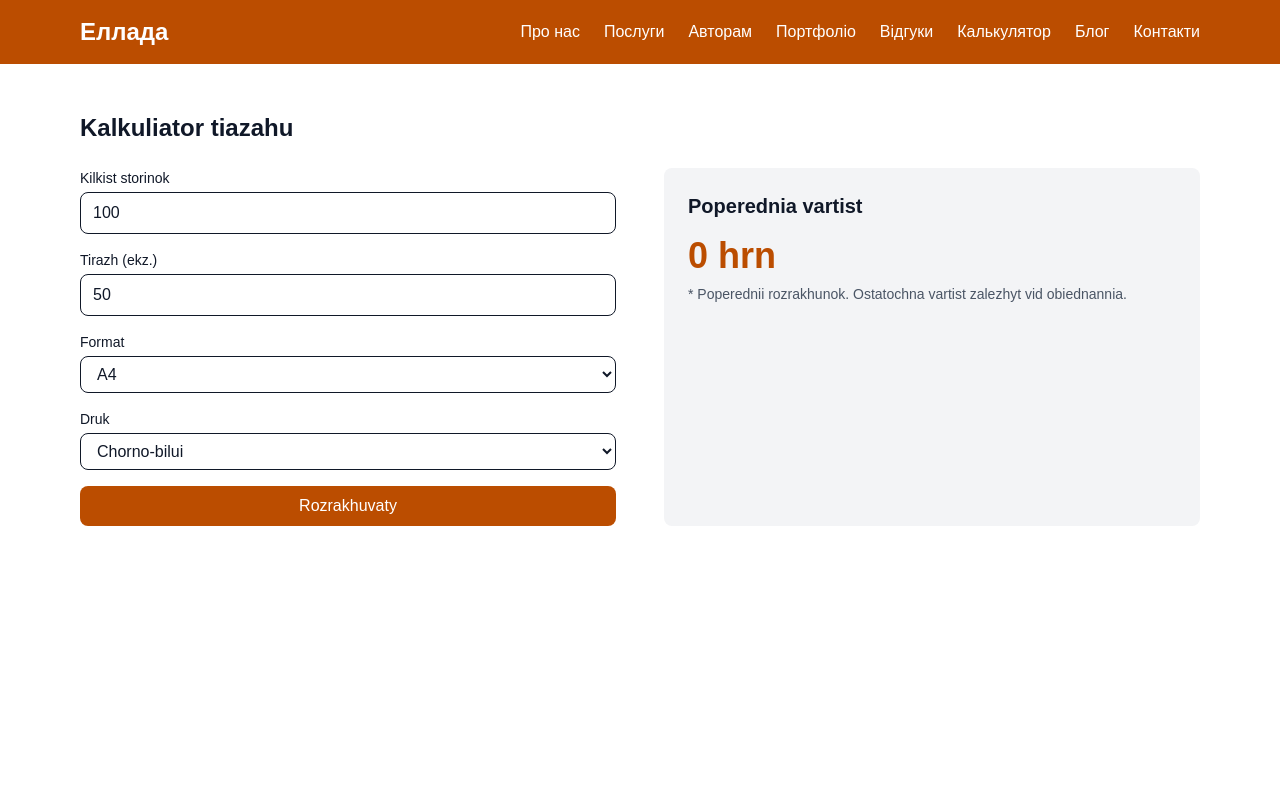
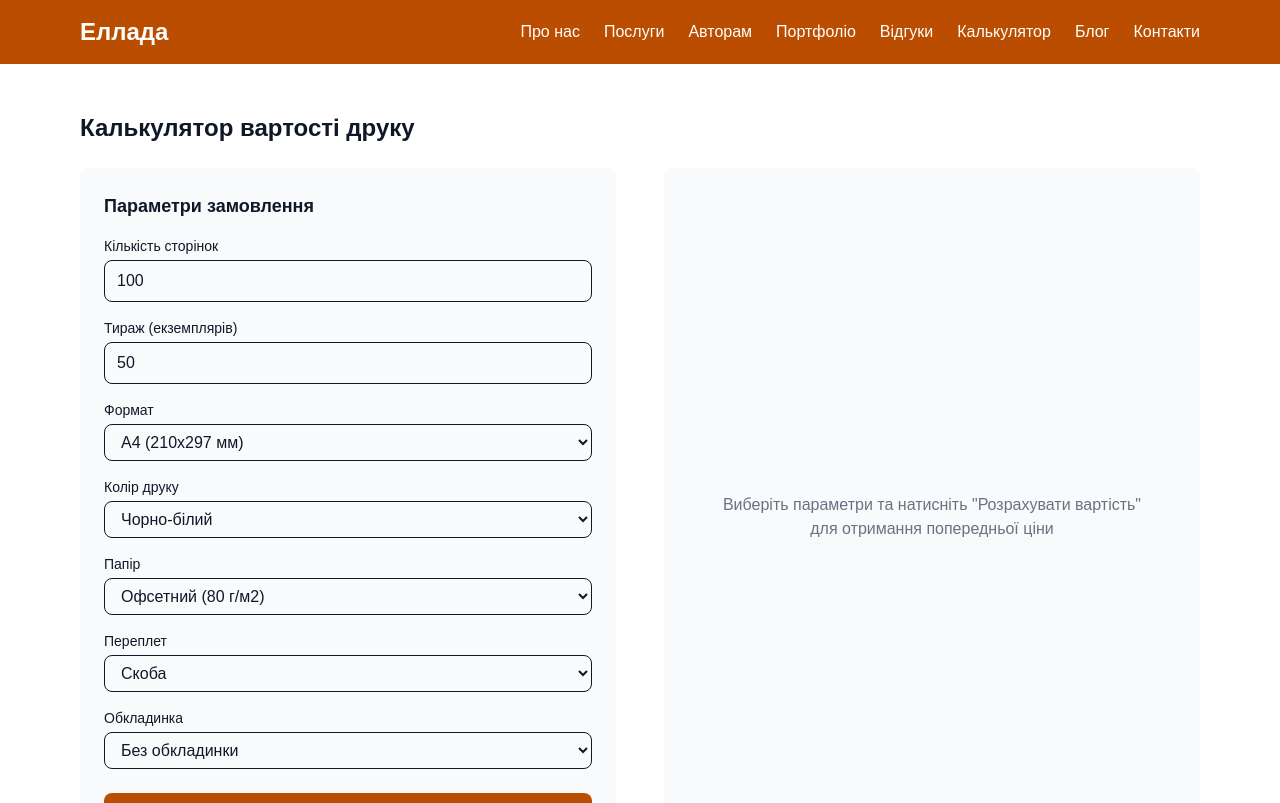
Before and after one commit to olgalambert24-dev/ellada-sumy, a Next.js app: page /kalkulyator in a window 1280 px wide. Shown: the top 803 px of the page. Built offline with nearby package versions, Linux system fonts and the light colour scheme.

Commit message:
Kalkuliator perevedeno na ukraiinsku movu

```diff
--- a/app/kalkulyator/page.tsx
+++ b/app/kalkulyator/page.tsx
@@ -7,83 +7,260 @@ export default function KalkulyatorPage() {
     pages: 100,
     copies: 50,
     format: 'a4',
-    color: 'bw'
+    color: 'bw',
+    paper: 'offset',
+    binding: 'staple',
+    cover: 'none'
   });
   const [price, setPrice] = useState(0);
+  const [showDetails, setShowDetails] = useState(false);
 
   const calculatePrice = () => {
-    const basePrice = params.color === 'bw' ? 2 : 8; // грн за страницу
-    const formatMultiplier = params.format === 'a5' ? 0.7 : params.format === 'a3' ? 1.5 : 1;
-    const total = params.pages * params.copies * basePrice * formatMultiplier;
-    setPrice(Math.round(total));
+    const colorPrices = {
+      bw: 1.5,
+      color: 6
+    };
+
+    const formatMultipliers = {
+      a5: 0.6,
+      a4: 1,
+      a3: 1.8
+    };
+
+    const paperMultipliers = {
+      offset: 1,
+      coated: 1.3,
+      designer: 1.8
+    };
+
+    const bindingPrices = {
+      staple: 2,
+      glue: 8,
+      spiral: 12,
+      hardcover: 45
+    };
+
+    const coverPrices = {
+      none: 0,
+      simple: 5,
+      laminate: 12,
+      uv: 20
+    };
+
+    const pagePrice = colorPrices[params.color] * formatMultipliers[params.format] * paperMultipliers[params.paper];
+    const pagesTotal = params.pages * params.copies * pagePrice;
+    const bindingTotal = params.copies * bindingPrices[params.binding];
+    const coverTotal = params.copies * coverPrices[params.cover];
+
+    const overhead = (pagesTotal + bindingTotal + coverTotal) * 0.1;
+
+    const total = Math.round(pagesTotal + bindingTotal + coverTotal + overhead);
+
+    setPrice(total);
+    setShowDetails(true);
+  };
+
+  const formatLabels = {
+    a5: 'A5 (148x210 мм)',
+    a4: 'A4 (210x297 мм)',
+    a3: 'A3 (297x420 мм)'
+  };
+
+  const colorLabels = {
+    bw: 'Чорно-білий',
+    color: 'Кольоровий'
+  };
+
+  const paperLabels = {
+    offset: 'Офсетний (80 г/м2)',
+    coated: 'Мелований (130 г/м2)',
+    designer: 'Дизайнерський'
+  };
+
+  const bindingLabels = {
+    staple: 'Скоба',
+    glue: 'Термоплівка',
+    spiral: 'Пружина',
+    hardcover: 'Тверда палітурка'
+  };
+
+  const coverLabels = {
+    none: 'Без обкладинки',
+    simple: 'Паперова',
+    laminate: 'Ламінована',
+    uv: 'УФ-лак'
   };
 
   return (
     <main className="min-h-screen bg-white text-gray-900">
       <section className="max-w-6xl mx-auto px-4 py-12">
-        <h2 className="text-2xl font-semibold mb-6">Kalkuliator tiazahu</h2>
+        <h2 className="text-2xl font-semibold mb-6">Калькулятор вартості друку</h2>
 
         <div className="grid md:grid-cols-2 gap-12">
+          <div className="space-y-6">
+            <div className="bg-gray-50 p-6 rounded-lg">
+              <h3 className="text-lg font-semibold mb-4">Параметри замовлення</h3>
+
               <div className="space-y-4">
                 <div>
-              <label className="block text-sm font-medium mb-1">Kilkist storinok</label>
+                  <label className="block text-sm font-medium mb-1">Кількість сторінок</label>
                   <input
                     type="number"
                     value={params.pages}
-                onChange={(e) => setParams({...params, pages: Number(e.target.value)})}
+                    onChange={(e) => setParams({...params, pages: Math.max(1, Number(e.target.value))})}
                     className="w-full px-3 py-2 border rounded-lg"
                     min="1"
+                    max="1000"
                   />
                 </div>
 
                 <div>
-              <label className="block text-sm font-medium mb-1">Tirazh (ekz.)</label>
+                  <label className="block text-sm font-medium mb-1">Тираж (екземплярів)</label>
                   <input
                     type="number"
                     value={params.copies}
-                onChange={(e) => setParams({...params, copies: Number(e.target.value)})}
+                    onChange={(e) => setParams({...params, copies: Math.max(1, Number(e.target.value))})}
                     className="w-full px-3 py-2 border rounded-lg"
                     min="1"
+                    max="10000"
                   />
                 </div>
 
                 <div>
-              <label className="block text-sm font-medium mb-1">Format</label>
+                  <label className="block text-sm font-medium mb-1">Формат</label>
                   <select
                     value={params.format}
                     onChange={(e) => setParams({...params, format: e.target.value})}
                     className="w-full px-3 py-2 border rounded-lg"
                   >
-                <option value="a5">A5</option>
-                <option value="a4">A4</option>
-                <option value="a3">A3</option>
+                    {Object.entries(formatLabels).map(([key, label]) => (
+                      <option key={key} value={key}>{label}</option>
+                    ))}
                   </select>
                 </div>
 
                 <div>
-              <label className="block text-sm font-medium mb-1">Druk</label>
+                  <label className="block text-sm font-medium mb-1">Колір друку</label>
                   <select
                     value={params.color}
                     onChange={(e) => setParams({...params, color: e.target.value})}
                     className="w-full px-3 py-2 border rounded-lg"
                   >
-                <option value="bw">Chorno-bilui</option>
-                <option value="color">Kolorovui</option>
+                    {Object.entries(colorLabels).map(([key, label]) => (
+                      <option key={key} value={key}>{label}</option>
+                    ))}
                   </select>
+                </div>
+
+                <div>
+                  <label className="block text-sm font-medium mb-1">Папір</label>
+                  <select
+                    value={params.paper}
+                    onChange={(e) => setParams({...params, paper: e.target.value})}
+                    className="w-full px-3 py-2 border rounded-lg"
+                  >
+                    {Object.entries(paperLabels).map(([key, label]) => (
+                      <option key={key} value={key}>{label}</option>
+                    ))}
+                  </select>
+                </div>
+
+                <div>
+                  <label className="block text-sm font-medium mb-1">Переплет</label>
+                  <select
+                    value={params.binding}
+                    onChange={(e) => setParams({...params, binding: e.target.value})}
+                    className="w-full px-3 py-2 border rounded-lg"
+                  >
+                    {Object.entries(bindingLabels).map(([key, label]) => (
+                      <option key={key} value={key}>{label}</option>
+                    ))}
+                  </select>
+                </div>
+
+                <div>
+                  <label className="block text-sm font-medium mb-1">Обкладинка</label>
+                  <select
+                    value={params.cover}
+                    onChange={(e) => setParams({...params, cover: e.target.value})}
+                    className="w-full px-3 py-2 border rounded-lg"
+                  >
+                    {Object.entries(coverLabels).map(([key, label]) => (
+                      <option key={key} value={key}>{label}</option>
+                    ))}
+                  </select>
+                </div>
               </div>
 
               <button
                 onClick={calculatePrice}
-              className="w-full bg-amber-700 text-white py-2 px-4 rounded-lg hover:bg-amber-800"
+                className="w-full mt-6 bg-amber-700 text-white py-3 px-4 rounded-lg hover:bg-amber-800 transition-colors font-semibold"
               >
-              Rozrakhuvaty
+                Розрахувати вартість
               </button>
             </div>
+          </div>
 
-          <div className="bg-gray-100 p-6 rounded-lg">
-            <h3 className="text-xl font-semibold mb-4">Poperednia vartist</h3>
-            <p className="text-4xl font-bold text-amber-700">{price} hrn</p>
-            <p className="text-sm text-gray-600 mt-2">* Poperednii rozrakhunok. Ostatochna vartist zalezhyt vid obiednannia.</p>
+          <div>
+            {showDetails ? (
+              <div className="bg-gray-50 p-6 rounded-lg">
+                <h3 className="text-lg font-semibold mb-4">Попередній розрахунок</h3>
+
+                <div className="space-y-3 mb-6">
+                  <div className="flex justify-between">
+                    <span>Сторінки:</span>
+                    <span>{params.pages} стор. x {params.copies} екз.</span>
+                  </div>
+                  <div className="flex justify-between">
+                    <span>Формат:</span>
+                    <span>{formatLabels[params.format]}</span>
+                  </div>
+                  <div className="flex justify-between">
+                    <span>Друк:</span>
+                    <span>{colorLabels[params.color]}</span>
+                  </div>
+                  <div className="flex justify-between">
+                    <span>Папір:</span>
+                    <span>{paperLabels[params.paper]}</span>
+                  </div>
+                  <div className="flex justify-between">
+                    <span>Переплет:</span>
+                    <span>{bindingLabels[params.binding]}</span>
+                  </div>
+                  <div className="flex justify-between">
+                    <span>Обкладинка:</span>
+                    <span>{coverLabels[params.cover]}</span>
+                  </div>
+                </div>
+
+                <div className="border-t pt-4">
+                  <div className="flex justify-between items-center">
+                    <span className="text-lg font-semibold">Вартість:</span>
+                    <span className="text-4xl font-bold text-amber-700">{price} грн</span>
+                  </div>
+                </div>
+
+                <p className="text-sm text-gray-500 mt-4">
+                  * Це попередній розрахунок. Остаточна вартість може змінитися залежно від складності замовлення, термінів та додаткових послуг. Для точного розрахунку зверніться до наших менеджерів.
+                </p>
+
+                <div className="mt-6">
+                  <a
+                    href="/kontakty"
+                    className="block w-full text-center bg-amber-700 text-white py-3 px-4 rounded-lg hover:bg-amber-800 transition-colors"
+                  >
+                    Замовити розрахунок
+                  </a>
+                </div>
+              </div>
+            ) : (
+              <div className="bg-gray-50 p-6 rounded-lg flex items-center justify-center h-full min-h-[300px]">
+                <p className="text-gray-500 text-center">
+                  Виберіть параметри та натисніть "Розрахувати вартість"<br/>
+                  для отримання попередньої ціни
+                </p>
+              </div>
+            )}
           </div>
         </div>
       </section>
```
Lines whose indentation alone changed are shown as unchanged.
